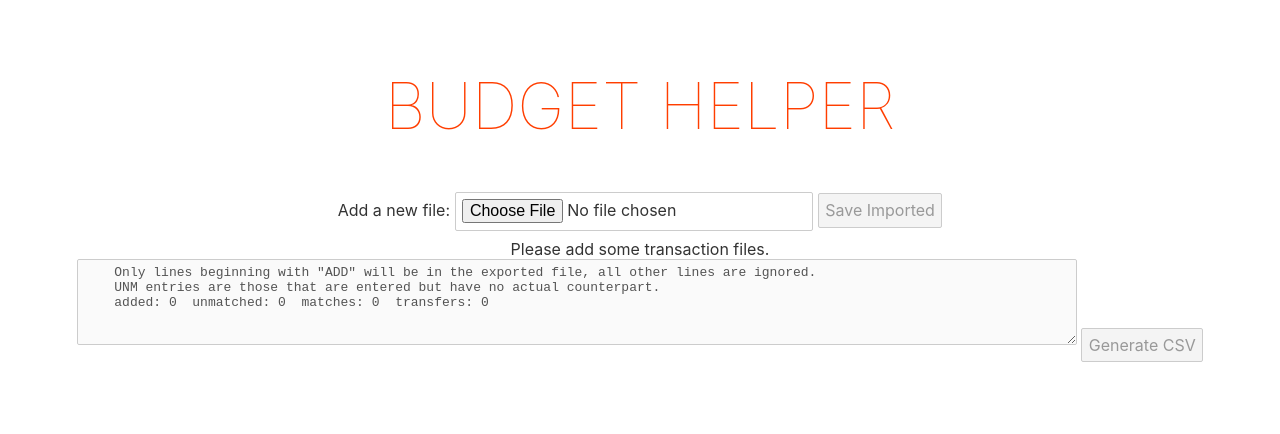
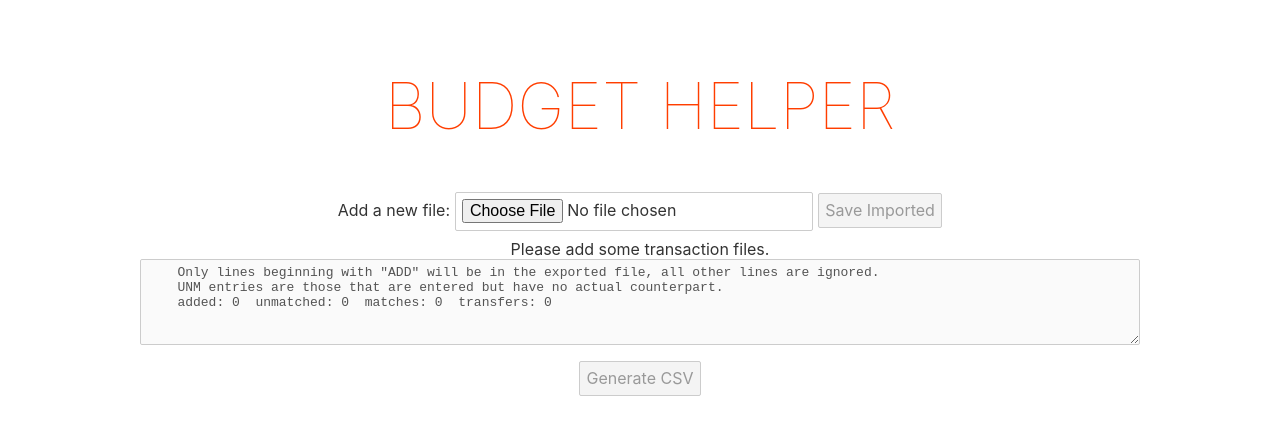
Before and after one commit to elegios/budget-helper, a Svelte app: page / in a window 1280 px wide. Shown: the top 434 px of the page. Built offline with nearby package versions, Linux system fonts and the light colour scheme; what io-ts would draw is missing.

Commit message:
Fix generate button placement on wide screens

```diff
--- a/src/Editor.svelte
+++ b/src/Editor.svelte
@@ -28,7 +28,7 @@
   }
 </script>
 
-<div>
+<div id="container">
   <textarea
     disabled={!enabled}
     bind:value
@@ -38,6 +38,11 @@
 </div>
 
 <style>
+  #container {
+    display: flex;
+    flex-direction: column;
+    align-items: center;
+  }
   textarea {
     font-family: monospace;
     text-align: left;
```
